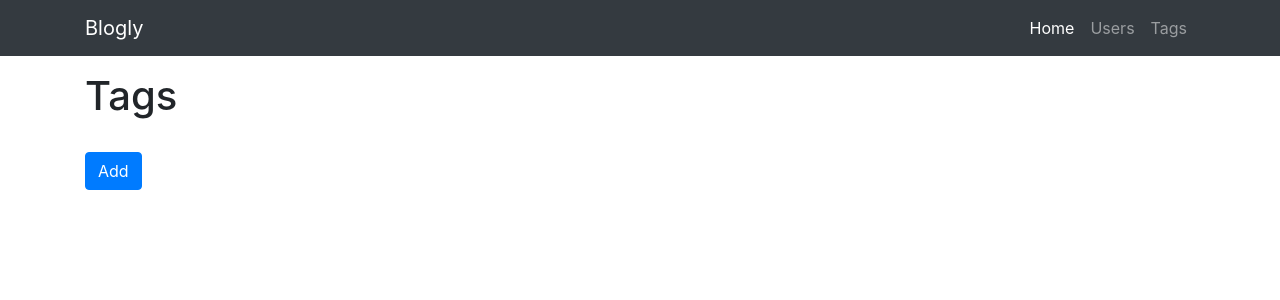
After one commit to Tim-Birk/flask-bogly, a Flask app: page /tags in a window 1280 px wide. The commit adds this page. Shown: the top 300 px of the page. Run offline with Flask 2, Linux system fonts and the light colour scheme; data that the repository does not hold is empty.

Commit message:
Add PostTags models, templates, routes.  Add index page and navbar.

```diff
--- a/app.py
+++ b/app.py
@@ -1,7 +1,8 @@
 """Blogly application."""
 
 from flask import Flask, render_template, request, redirect, flash
-from models import db, connect_db, User, Post
+from models import db, connect_db, User, Post, Tag
+from sqlalchemy import desc
 
 app = Flask(__name__)
 app.config['SQLALCHEMY_DATABASE_URI'] = 'postgresql:///blogly'
@@ -17,17 +18,26 @@ app.config['DEBUG_TB_INTERCEPT_REDIRECTS'] = False
 debug = DebugToolbarExtension(app)
 
 @app.route("/")
+def index_page():
+    """List top 5 posts"""
+
+    posts = Post.query.order_by(desc('created_at')).limit(5).all()
+    for post in posts:
+        post.content = post.content[0:200] + '...'
+    return render_template("index.html", posts=posts)
+
+@app.route("/users")
 def list_users():
     """List users and show add user button."""
 
     users = User.query.order_by('last_name', 'first_name').all()
-    return render_template("list.html", users=users)
+    return render_template("user_list.html", users=users)
 
 @app.route("/users/new")
 def show_add_user_form():
     """Display form to add new user"""
 
-    return render_template("add_form.html")
+    return render_template("add_user_form.html")
 
 @app.route("/users/new", methods=["POST"])
 def add_user():
@@ -61,7 +71,7 @@ def user_edit_form(id):
     """Display edit form for user"""
 
     user = User.query.get_or_404(id)
-    return render_template("edit_form.html", user=user)
+    return render_template("edit_user_form.html", user=user)
 
 @app.route("/users/<int:id>/edit", methods=["POST"])
 def update_user(id):
@@ -89,12 +99,15 @@ def update_user(id):
 def delete_user(id):
     """Delete user from database"""
 
+    user = User.query.get_or_404(id)
     try:
-        User.query.filter_by(id=id).delete()
+        user = User.query.filter_by(id=id).first()
+        db.session.delete(user)
         db.session.commit()
+
         flash("User deleted", "success")
-    except:
-        flash("There was an error deleting the user", "error")
+    except Exception as e:
+        flash(f"There was an error deleting the user: {e}", "error")
         return redirect(f"/users/{id}")
 
     return redirect(f"/")
@@ -110,8 +123,9 @@ def show_post(id):
 def new_post_form(id):
     """Display new post form for user"""
 
+    tags = Tag.query.all()
     user = User.query.get_or_404(id)
-    return render_template("add_post_form.html", user=user)
+    return render_template("add_post_form.html", user=user, tags=tags)
 
 @app.route("/users/<int:id>/posts/new", methods=["POST"])
 def add_post(id):
@@ -119,9 +133,13 @@ def add_post(id):
 
     title = request.form['title']
     content = request.form['content']
+    tags = request.form.getlist('tags')
     user_id = id
 
     post = Post(title=title, content=content, user_id=user_id)
+    for tagid in tags:
+        tag = Tag.query.get(tagid)
+        post.tags.append(tag)
 
     try:
         db.session.add(post)
@@ -137,7 +155,17 @@ def edit_post_form(id):
     """Show form to edit post"""
 
     post = Post.query.get_or_404(id)
-    return render_template("edit_post_form.html", post=post)
+    tags = []
+    alltags = Tag.query.all()
+    for tag in alltags:
+        if tag in post.tags:
+            tags.append({"id": tag.id, "name": tag.name, "checked": True})
+        else:
+            tags.append({"id": tag.id, "name": tag.name, "checked": False})
+    print("****TAGZZ****")
+    print(tags)
+
+    return render_template("edit_post_form.html", post=post, tags=tags)
 
 @app.route("/posts/<int:id>/edit", methods=["POST"])
 def update_post(id):
@@ -145,10 +173,16 @@ def update_post(id):
 
     title = request.form['title']
     content = request.form['content']
+    tags = request.form.getlist('tags')
 
     post = Post.query.get_or_404(id)
     post.title = title
     post.content = content
+    post.tags.clear()
+
+    for tagid in tags:
+        tag = Tag.query.get(tagid)
+        post.tags.append(tag)
 
     try:
         db.session.add(post)
@@ -163,14 +197,93 @@ def update_post(id):
 def delete_post(id):
     """Delete post from database"""
 
-    post = Post.query.get_or_404(id)
-
     try:
-        Post.query.filter_by(id=id).delete()
+        post = Post.query.filter_by(id=id).first()
+        db.session.delete(post)
         db.session.commit()
         flash("Post deleted", "success")
-    except:
-        flash("There was an error deleting the post", "error")
+    except Exception as e:
+        flash(f"There was an error deleting the post: {e}", "error")
         return redirect(f"/posts/{id}")
 
     return redirect(f"/users/{post.user_id}")
+
+
+@app.route("/tags")
+def list_tags():
+    """Lists all tags, with links to the tag detail page"""
+
+    tags = Tag.query.order_by('name').all()
+    return render_template("tag_list.html", tags=tags)
+
+@app.route("/tags/<int:id>")
+def show_tag(id):
+    """Show detail about a tag. Have links to edit form and to delete."""
+
+    tag = Tag.query.get_or_404(id)
+    return render_template("show_tag.html", tag=tag)
+
+@app.route("/tags/new")
+def new_tag_form():
+    """Shows a form to add a new tag"""
+
+    return render_template("add_tag_form.html")
+
+@app.route("/tags/new", methods=["POST"])
+def add_tag():
+    """Process add form, adds tag, and redirect to tag list."""
+
+    name = request.form['name']
+
+    tag = Tag(name=name)
+
+    try:
+        db.session.add(tag)
+        db.session.commit()
+        flash("New tag added", "success")
+    except:
+        flash("There was an error adding the tag", "error")
+
+    return redirect(f"/tags")
+
+@app.route("/tags/<int:id>/edit")
+def edit_tag_form(id):
+    """Show edit form for a tag"""
+
+    tag = Tag.query.get_or_404(id)
+    return render_template("edit_tag_form.html", tag=tag)
+
+@app.route("/tags/<int:id>/edit", methods=["POST"])
+def update_tag(id):
+    """Process edit form, edit tag, and redirects to the tags list"""
+
+    name = request.form['name']
+
+    tag = Tag.query.get_or_404(id)
+    tag.name = name
+
+    try:
+        db.session.add(tag)
+        db.session.commit()
+        flash("The tag has been updated", "success")
+    except:
+        flash("There was an error updating the tag", "error")
+
+    return redirect(f"/tags")
+
+@app.route("/tags/<int:id>/delete", methods=["POST"])
+def delete_tag(id):
+    """Delete tag from database"""
+
+    tag = Tag.query.get_or_404(id)
+
+    try:
+        tag = Tag.query.filter_by(id=id).first()
+        db.session.delete(tag)
+        db.session.commit()
+        flash("Tag deleted", "success")
+    except:
+        flash("There was an error deleting the tag", "error")
+        return redirect(f"/tags/{id}")
+
+    return redirect(f"/tags")
--- a/static/css/base.css
+++ b/static/css/base.css
@@ -1,13 +1,19 @@
-#users-table {
+#users-table,
+#tag-list {
     max-width: 400px;
 }
 
-.user-form {
+.user-form,
+.tag-form {
     max-width: 350px;
 }
 
 .post-form {
     max-width: 90%;
+}
+
+.tag-select {
+    columns: 2;
 }
 
 .flash {
--- a/templates/base.html
+++ b/templates/base.html
@@ -1,21 +1,40 @@
 <!DOCTYPE html>
 <html lang="en">
+
 <head>
     <meta charset="UTF-8" />
     <meta name="viewport" content="width=device-width, initial-scale=1.0" />
     <title>Blogly</title>
-    <link
-      rel="stylesheet"
-      href="https://cdn.jsdelivr.net/npm/bootstrap@4.5.3/dist/css/bootstrap.min.css"
-      integrity="sha384-TX8t27EcRE3e/ihU7zmQxVncDAy5uIKz4rEkgIXeMed4M0jlfIDPvg6uqKI2xXr2"
-      crossorigin="anonymous"
-    />
+    <link rel="stylesheet" href="https://cdn.jsdelivr.net/npm/bootstrap@4.5.3/dist/css/bootstrap.min.css" integrity="sha384-TX8t27EcRE3e/ihU7zmQxVncDAy5uIKz4rEkgIXeMed4M0jlfIDPvg6uqKI2xXr2" crossorigin="anonymous" />
     <link rel="stylesheet" href="/static/css/base.css" />
 </head>
+
 <body>
+    <nav class="navbar navbar-expand-lg navbar-dark bg-dark">
         <div class="container">
-      {% with messages = get_flashed_messages(with_categories=true) %} {% if
-      messages %}
+            <a class="navbar-brand" href="/">Blogly</a>
+            <button class="navbar-toggler" type="button" data-toggle="collapse" data-target="#navbarSupportedContent" aria-controls="navbarSupportedContent" aria-expanded="false" aria-label="Toggle navigation">
+      <span class="navbar-toggler-icon"></span>
+    </button>
+
+            <div class="collapse navbar-collapse" id="navbarSupportedContent">
+                <ul class="navbar-nav ml-auto">
+                    <li class="nav-item active">
+                        <a class="nav-link" href="/">Home <span class="sr-only">(current)</span></a
+          >
+        </li>
+        <li class="nav-item">
+          <a class="nav-link" href="/users">Users</a>
+                    </li>
+                    <li class="nav-item">
+                        <a class="nav-link" href="/tags">Tags</a>
+                    </li>
+                </ul>
+            </div>
+        </div>
+    </nav>
+    <main class="container">
+        {% with messages = get_flashed_messages(with_categories=true) %} {% if messages %}
         <section class="messages mt-3">
             {% for category, message in messages %}
             <p class="flash {{category}}">{{message}}</p>
@@ -25,16 +44,9 @@
         <h1 class="mt-3">{% block title %}{% endblock %}</h1>
 
         {% block content %} {% endblock %}
-    </div>
-    <script
-      src="https://code.jquery.com/jquery-3.5.1.slim.min.js"
-      integrity="sha384-DfXdz2htPH0lsSSs5nCTpuj/zy4C+OGpamoFVy38MVBnE+IbbVYUew+OrCXaRkfj"
-      crossorigin="anonymous"
-    ></script>
-    <script
-      src="https://cdn.jsdelivr.net/npm/bootstrap@4.5.3/dist/js/bootstrap.bundle.min.js"
-      integrity="sha384-ho+j7jyWK8fNQe+A12Hb8AhRq26LrZ/JpcUGGOn+Y7RsweNrtN/tE3MoK7ZeZDyx"
-      crossorigin="anonymous"
-    ></script>
+    </main>
+    <script src="https://code.jquery.com/jquery-3.5.1.slim.min.js" integrity="sha384-DfXdz2htPH0lsSSs5nCTpuj/zy4C+OGpamoFVy38MVBnE+IbbVYUew+OrCXaRkfj" crossorigin="anonymous"></script>
+    <script src="https://cdn.jsdelivr.net/npm/bootstrap@4.5.3/dist/js/bootstrap.bundle.min.js" integrity="sha384-ho+j7jyWK8fNQe+A12Hb8AhRq26LrZ/JpcUGGOn+Y7RsweNrtN/tE3MoK7ZeZDyx" crossorigin="anonymous"></script>
 </body>
+
 </html>
--- /dev/null
+++ b/templates/tag_list.html
@@ -0,0 +1,11 @@
+{% extends 'base.html' %} {% block title %}Tags{% endblock %} {% block content %}
+
+<ul id="tag-list" class="list-group my-3">
+    {% for tag in tags %}
+    <tr>
+        <td></td>
+        <li class="list-group-item"><a class='' href='/tags/{{tag.id}}'>{{tag.name}}</a></li>
+    </tr>
+    {% endfor %}
+</ul>
+<a class="btn btn-primary" href="/tags/new">Add</a> {% endblock %}
```
Also changed, not shown: models.py (+44 -3 lines), seed.py (+48 -3 lines), templates/add_post_form.html (+13 -3 lines), templates/add_tag_form.html (added, +11 -0 lines), templates/edit_post_form.html (+12 -2 lines), templates/edit_tag_form.html (added, +11 -0 lines), templates/index.html (added, +16 -0 lines), templates/show_post.html (+7 -3 lines), templates/show_tag.html (added, +16 -0 lines), templates/user_list.html (renamed from templates/list.html, +3 -6 lines), templates/add_user_form.html (renamed from templates/add_form.html), templates/edit_user_form.html (renamed from templates/edit_form.html). Lines whose indentation alone changed are shown as unchanged.
